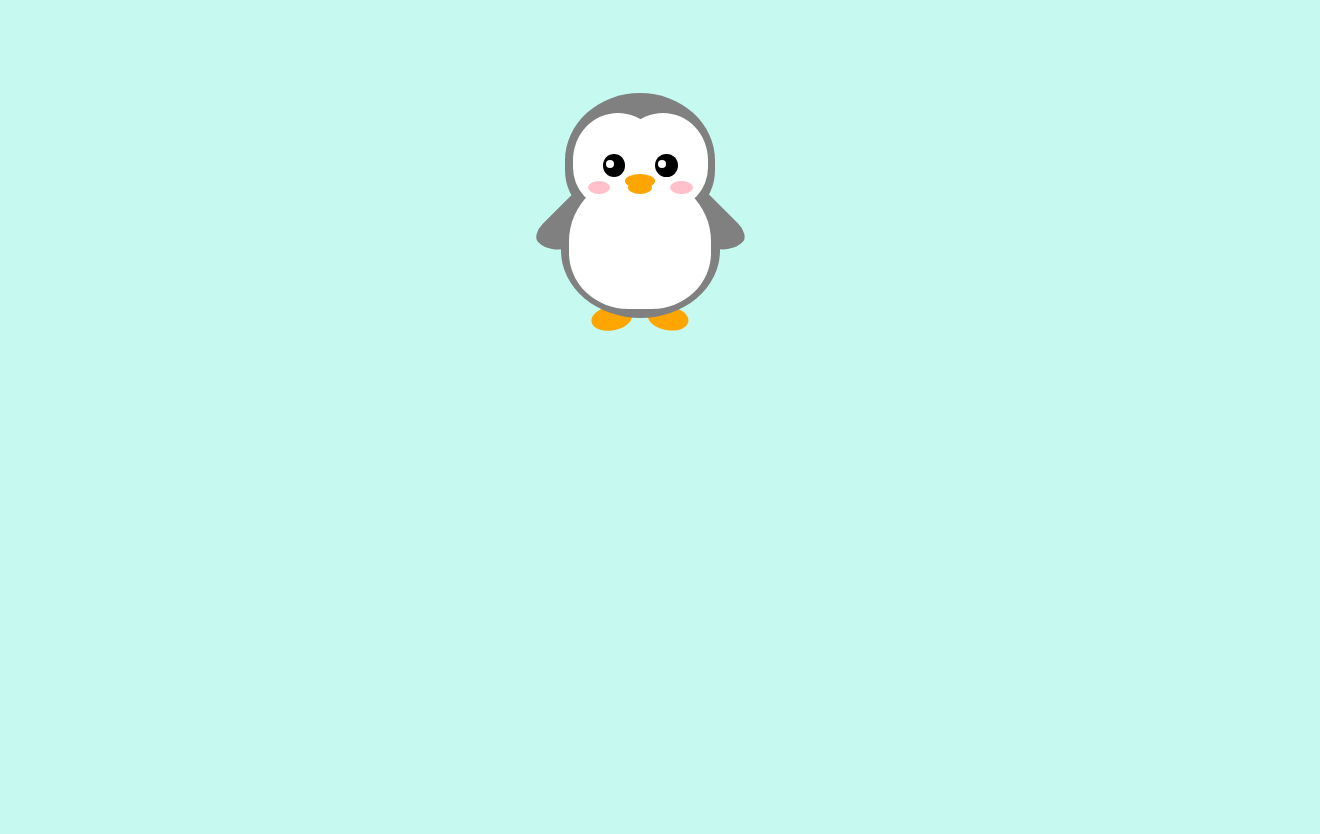
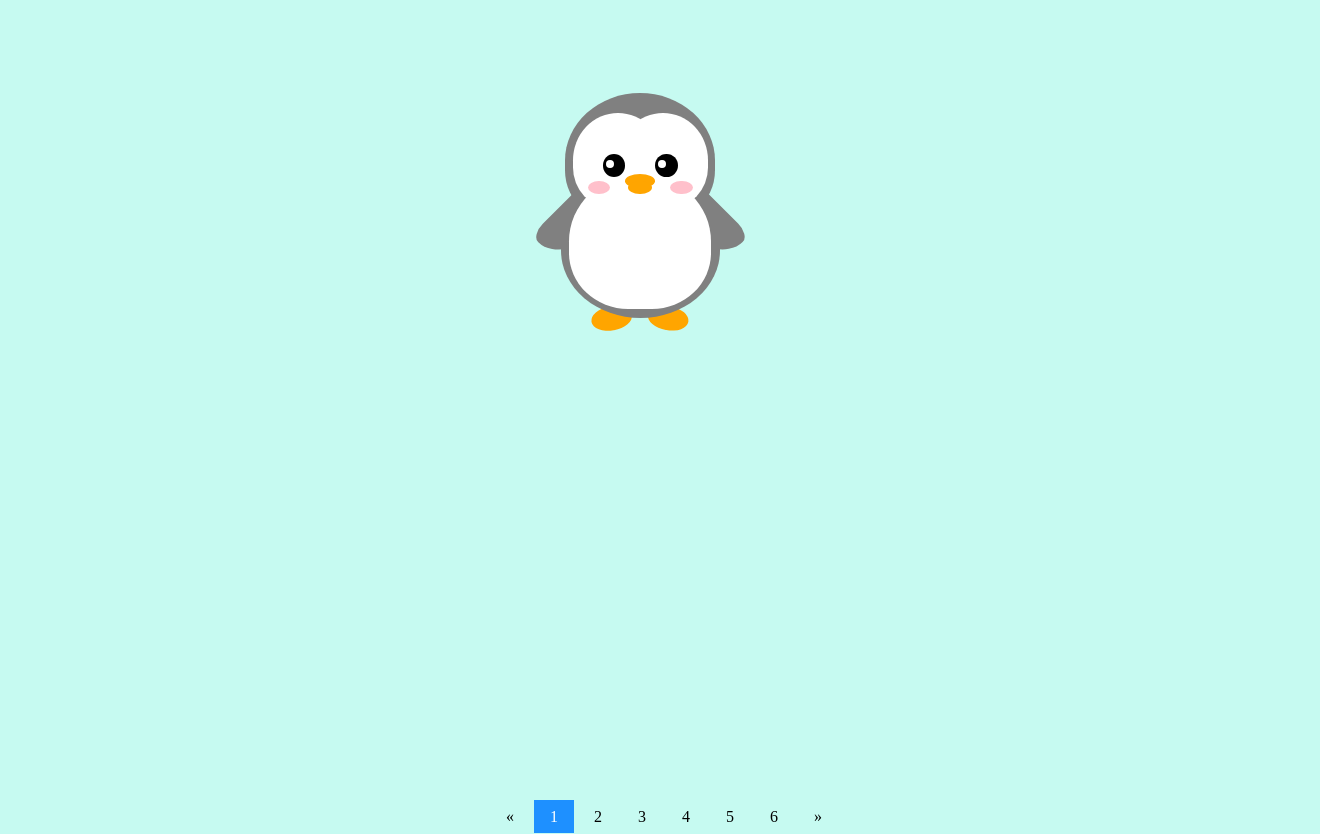
Before and after one commit to arromero4/100DaysOfCode, a plain HTML site: page project2/index.html in a window 1280 px wide. Shown: the whole page, 1320 px wide, since content can reach past the window. Before the commit the page ends 800 px from the top, so only its background shows below. Drawn offline with Linux system fonts and the light colour scheme.

Commit message:
href from projects has been fixed

```diff
--- a/project2/index.html
+++ b/project2/index.html
@@ -31,5 +31,15 @@
           <div class="beak-bottom"></div>
         </div>
       </div>
+      <div class="pagination">
+        <a href="#">&laquo;</a>
+        <a href="../index.html" class="active">1</a>
+        <a  href="../project1/index.html">2</a>
+        <a href="../project2/index.html">3</a>
+        <a href="#">4</a>
+        <a href="#">5</a>
+        <a href="#">6</a>
+        <a href="#">&raquo;</a>
+      </div>
 </body>
 </html>
--- a/project2/styles/style.css
+++ b/project2/styles/style.css
@@ -172,3 +172,29 @@
 
   .penguin * {
     position: absolute;
+  }
+
+  .pagination {
+    position: absolute;
+    top: 100%;
+    width: 100%;
+    text-align: center;
+    color: black;
+    padding: 8px 16px;
+    text-decoration: none;
+}
+
+.pagination a {
+    color: black;
+    float: center;
+    padding: 8px 16px;
+    text-decoration: none;
+    transition: background-color .3s;
+  }
+
+  .pagination a.active {
+    background-color: dodgerblue;
+    color: white;
+  }
+
+  .pagination a:hover:not(.active) {background-color: #ddd;}
```
Also changed, not shown: index.html (+1 -1 lines), project1/index.html (+1 -1 lines).
